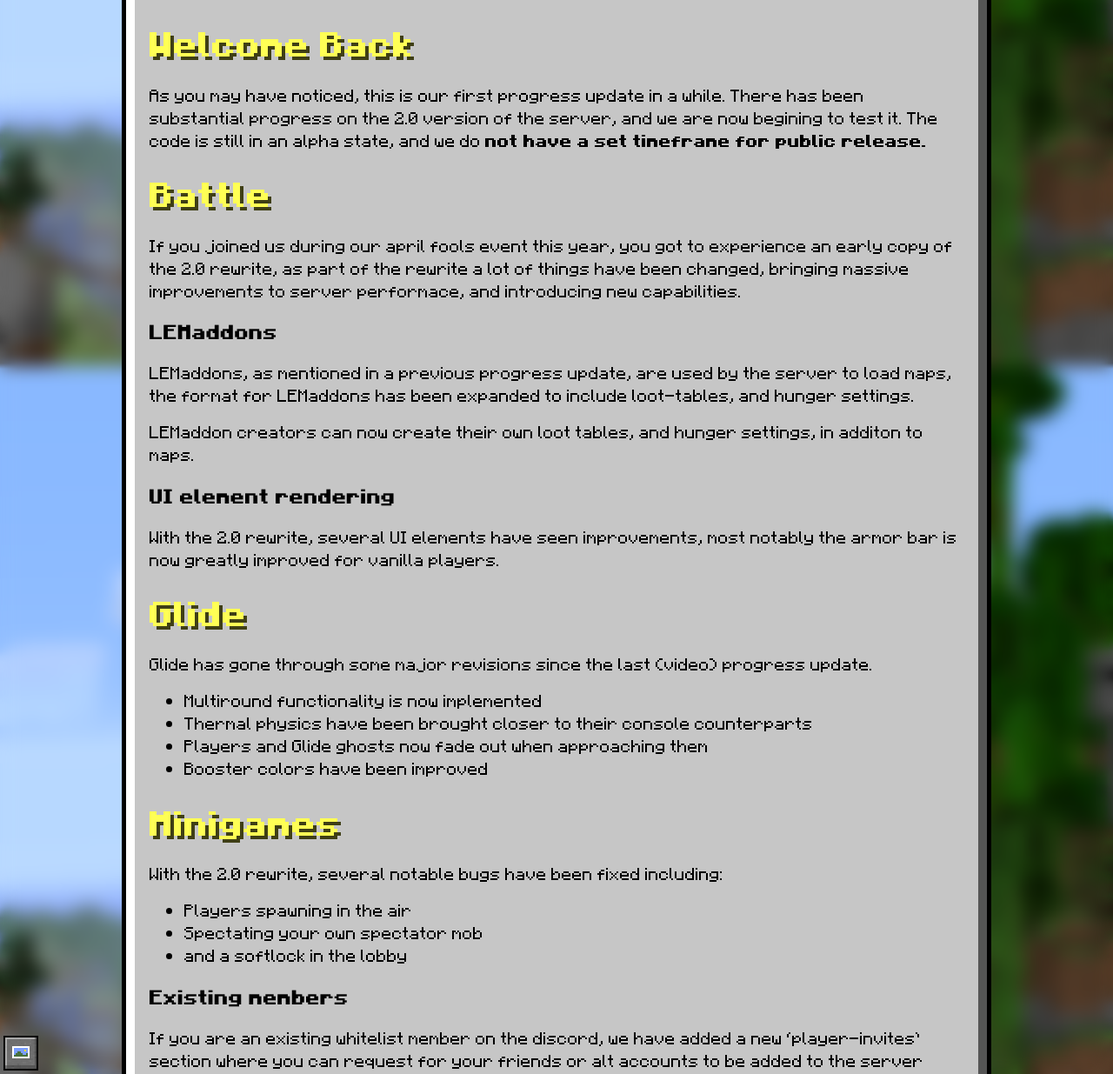
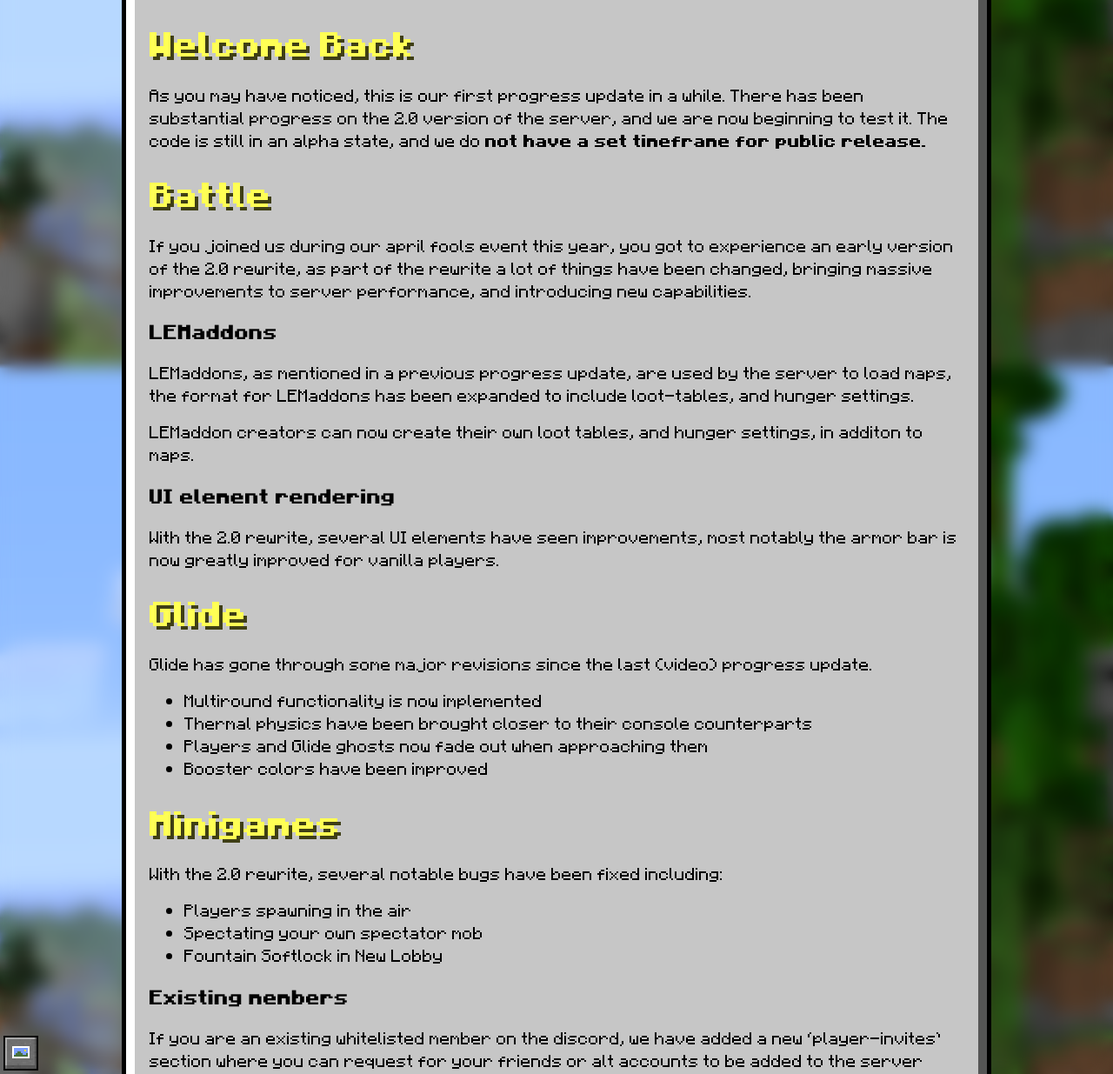
Before and after one commit to Legacy-Edition-Minigames/Website, a Jekyll site: the page built from _posts/blog/2025-6-8-progress-update-7.markdown, in a window 1280 px wide and 1400 px high, scrolled down 1214 px, cut to the strip 165-1400 px from the top of the window. Shown: the whole strip at 87% size. Built offline with Jekyll 4.4.1, drawn with Linux system fonts in a browser that asks for light colours; some web fonts are replaced; some of the changed text lies outside the part shown.

Commit message:
Cleaning up Progress Update 7
Mainly typo fixes, and the file was still named "2025-6-8-test"

```diff
--- a/_posts/blog/2025-6-8-test.markdown
+++ b/_posts/blog/2025-6-8-progress-update-7.markdown
@@ -5,15 +5,15 @@ image: /assets/blog/progress-update-7.png
 permalink: /blog/progress-update-7
 type: blog
 preview-text: |
-  As you may have noticed, this is our first progress update in a while. There has been substantial progress on the 2.0 version of the server, and we are now begining to test it. The code is still in an alpha state, and we do not have a set timeframe for public release.
+  As you may have noticed, this is our first progress update in a while. There has been substantial progress on the 2.0 version of the server, and we are now beginning to test it. The code is still in an alpha state, and we do not have a set timeframe for public release.
 main-text: |
   <iframe width="100%" height="524" src="https://www.youtube-nocookie.com/embed/vBYNhxZVC-c?si=GkDymhFgsbPy6cRS" title="YouTube video player" frameborder="0" allow="accelerometer; autoplay; clipboard-write; encrypted-media; gyroscope; picture-in-picture; web-share" referrerpolicy="strict-origin-when-cross-origin" allowfullscreen></iframe>
 
   # Welcome Back
-  As you may have noticed, this is our first progress update in a while. There has been substantial progress on the 2.0 version of the server, and we are now begining to test it. The code is still in an alpha state, and we do **not have a set timeframe for public release.**
+  As you may have noticed, this is our first progress update in a while. There has been substantial progress on the 2.0 version of the server, and we are now beginning to test it. The code is still in an alpha state, and we do **not have a set timeframe for public release.**
 
   # Battle
-  If you joined us during our april fools event this year, you got to experience an early copy of the 2.0 rewrite, as part of the rewrite a lot of things have been changed, bringing massive improvements to server performace, and introducing new capabilities.
+  If you joined us during our april fools event this year, you got to experience an early version of the 2.0 rewrite, as part of the rewrite a lot of things have been changed, bringing massive improvements to server performance, and introducing new capabilities.
 
   ### LEMaddons
 
@@ -38,12 +38,12 @@ main-text: |
 
   - Players spawning in the air
   - Spectating your own spectator mob
-  - and a softlock in the lobby
+  - Fountain Softlock in New Lobby
 
   ### Existing members
-  If you are an existing whitelist member on the discord, we have added a new 'player-invites' section where you can request for your friends or alt accounts to be added to the server whitelist using the /invite command.
+  If you are an existing whitelisted member on the discord, we have added a new 'player-invites' section where you can request for your friends or alt accounts to be added to the server whitelist using the /invite command.
 
-  The experimental server will soon be switching over to test the 2.0 version of the server, please continue to report bugs or other issues encoutereed to the bugs and issues channel, making sure to add the 'Experiemental Server' tag when posting.
+  The experimental server will soon be switching over to test the 2.0 version of the server, please continue to report bugs or other issues encoutereed to the bugs and issues channel, making sure to add the 'Experimental Server' tag when posting.
 
   ### What's left
   While the team continues working on the server to get it ready for a full public launch, you can join the server during our weekend [livestreams](https://www.youtube.com/@LegacyMinigames/streams), which are usually scheduled for sundays.
```
